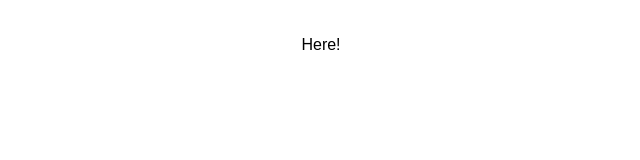
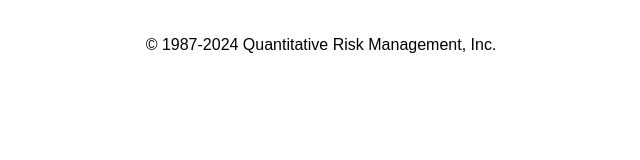
Before and after one commit to bode-p/QRM-copyright, a plain HTML site: page index.html in a window 1280 px wide. Shown: the whole page, without its empty margins (319-959 px from the left). Drawn offline with Linux system fonts and the light colour scheme.

Commit message:
Update index.html

```diff
--- a/index.html
+++ b/index.html
@@ -14,6 +14,6 @@
     </style>
 </head>
 <body>
-    <p>Here!</p>
+    <p>© 1987-2024 Quantitative Risk Management, Inc.</p>
 </body>
 </html>
```
